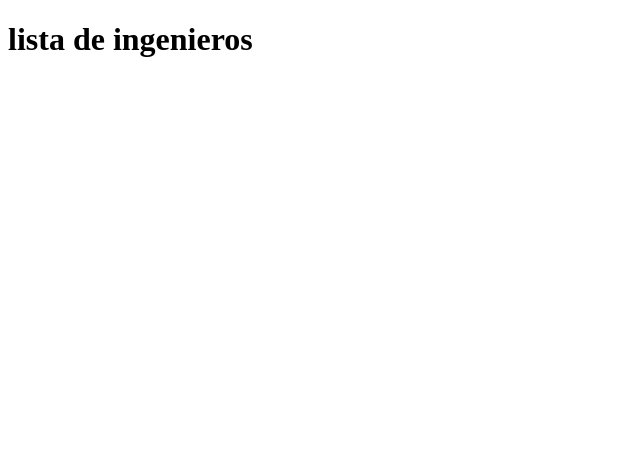
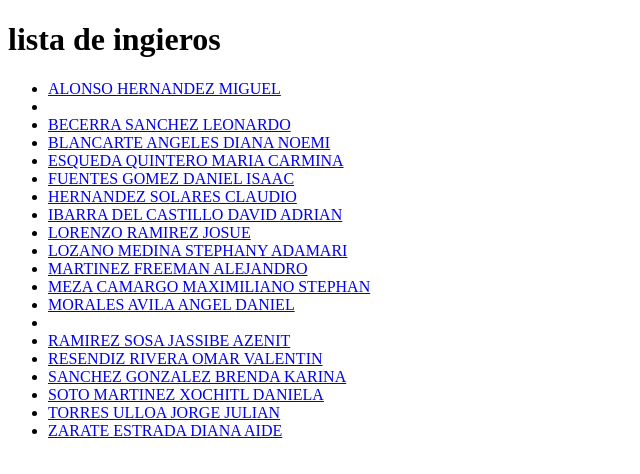
Before and after one commit to beztao01/entornos, a plain HTML site: page html/ingenieros.html in a window 1280 px wide. Shown: the whole page, without its empty margins (0-640 px from the left). Drawn offline with Linux system fonts and the light colour scheme.

Commit message:
lista de ingenieros

```diff
--- a/html/ingenieros.html
+++ b/html/ingenieros.html
@@ -6,6 +6,48 @@
     <title>Ingenieros</title>
 </head>
 <body>
-    <h1>lista de ingenieros</h1>
+    <h1>lista de ingieros</h1>
+    <ul>
+        <li><a href="https://www.">ALONSO HERNANDEZ MIGUEL</a>
+        </li>
+        <li><a href="https://www."BALDENEGRO RODRIGUEZ CESAR YAEL</a>
+        </li>
+        <li><a href="https://www.">BECERRA SANCHEZ LEONARDO</a>
+        </li>
+        <li><a href="https://www.">BLANCARTE ANGELES DIANA NOEMI</a>
+        </li>
+        <li><a href="https://www.">ESQUEDA QUINTERO MARIA CARMINA</a>
+        </li>
+        <li><a href="https://www.">FUENTES GOMEZ DANIEL ISAAC</a>
+        </li>
+        <li><a href="https://www.">HERNANDEZ SOLARES CLAUDIO</a>
+        </li>
+        <li><a href="https://www.">IBARRA DEL CASTILLO DAVID ADRIAN</a>
+        </li>
+        <li><a href="https://www.">LORENZO RAMIREZ JOSUE</a>
+        </li>
+        <li><a href="https://www.">LOZANO MEDINA STEPHANY ADAMARI</a>
+        </li>
+        <li><a href="https://www.">MARTINEZ FREEMAN ALEJANDRO</a>
+        </li>
+        <li><a href="https://www.">MEZA CAMARGO MAXIMILIANO STEPHAN</a>
+        </li>
+        <li><a href="https://www.">MORALES AVILA ANGEL DANIEL</a>
+        </li>
+        <li><a href="https://www."QUIÑONEZ LOPEZ DAVID ANTONIOQUIÑONEZ LOPEZ DAVID ANTONIO</a>
+        </li>
+        <li><a href="https://www.">RAMIREZ SOSA JASSIBE AZENIT</a>
+        </li>
+        <li><a href="https://www.">RESENDIZ RIVERA OMAR VALENTIN</a>
+        </li>
+        <li><a href="https://www.">SANCHEZ GONZALEZ BRENDA KARINA</a>
+        </li>
+        <li><a href="https://www.">SOTO MARTINEZ XOCHITL DANIELA</a>
+        </li>
+        <li><a href="https://www.">TORRES ULLOA JORGE JULIAN</a>
+        </li>
+        <li><a href="https://www.">ZARATE ESTRADA DIANA AIDE</a>
+        </li>
+    </ul>
 </body>
 </html>
```
